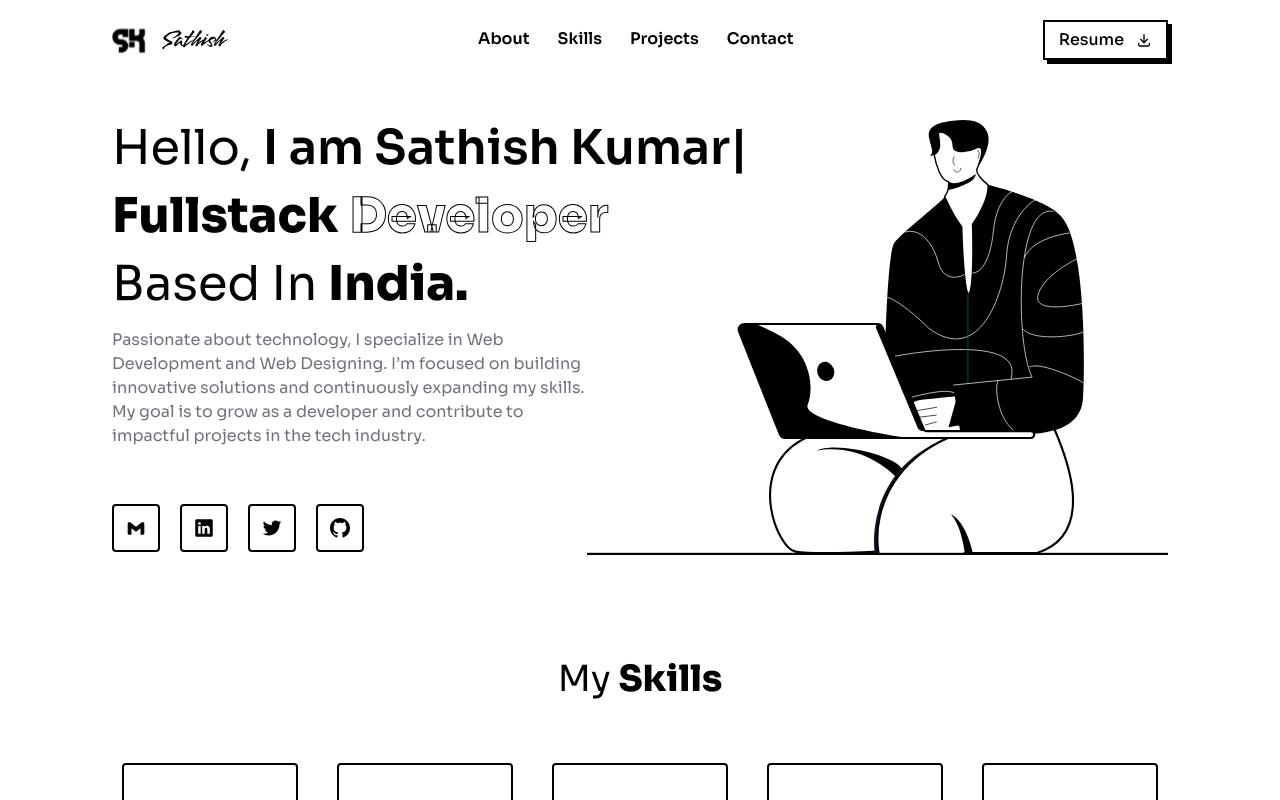
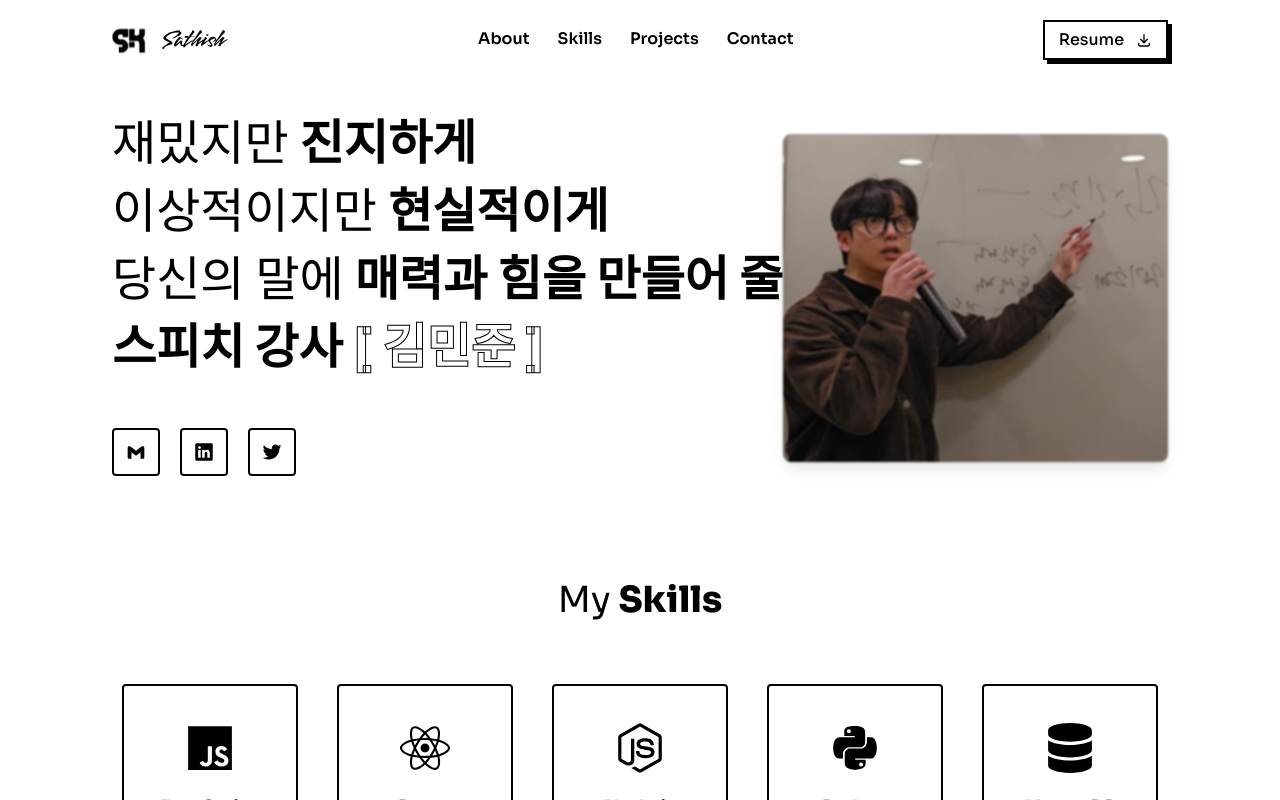
Before and after one commit to echo-speech/echo-speech.github.io, a React (Vite) app: page / in a window 1280 px wide. Shown: the top 800 px of the page. Built offline with nearby package versions, Linux system fonts and the light colour scheme.

Commit message:
Mod: home

```diff
--- a/src/pages/Home.jsx
+++ b/src/pages/Home.jsx
@@ -6,17 +6,25 @@ import { BsGithub } from "react-icons/bs";
 import { TypeAnimation } from "react-type-animation";
 
 export default function Home() {
+    const socialLinks = [
+        { Icon: BiLogoGmail, href: "mailto:firelikeboy@naver.com" },
+        {
+            Icon: IoLogoLinkedin,
+            href: "https://kmong.com/gig/431560",
+        },
+        { Icon: IoLogoTwitter, href: "https://open.kakao.com/o/sfTeJJng" },
+    ];
+
     return (
         <div className="mt-20" id="home">
-      <div className="flex justify-between py-10 items-center px-5 lg:px-28 lg:flex-row flex-col-reverse">
-
+            <div className="flex justify-around py-10 items-center px-5 lg:px-28 lg:flex-row flex-col-reverse">
                 <motion.div
-          className="lg:w-[45%]"
+                    // className="lg:w-[45%]"
+                    className="lg:w-auto"
                     initial={{ opacity: 0, x: -50 }}
                     animate={{ opacity: 1, x: 0 }}
                     transition={{ duration: 1, ease: "easeInOut" }}
                 >
-
                     <motion.div
                         className="text-2xl lg:text-5xl flex flex-col mt-8 lg:mt-0 gap-2 lg:gap-5 text-nowrap"
                         initial="hidden"
@@ -26,47 +34,95 @@ export default function Home() {
                             visible: {
                                 opacity: 1,
                                 y: 0,
-                transition: { staggerChildren: 0.2, ease: "easeInOut" },
+                                transition: {
+                                    staggerChildren: 0.2,
+                                    ease: "easeInOut",
+                                },
                             },
                         }}
                     >
-            <motion.h2 variants={{ hidden: { opacity: 0, y: 10 }, visible: { opacity: 1, y: 0 } }}>
-              Hello, <TypeAnimation
-                sequence={[
-                  'I am Sathish Kumar',
-                  1000,
-                  // 'I am a Web Developer',
-                  // 1000,
-                  // 'I am a UI/UX Designer',
-                  // 1000,
-                ]}
+                        <motion.h2
+                            variants={{
+                                hidden: { opacity: 0, y: 10 },
+                                visible: { opacity: 1, y: 0 },
+                            }}
+                        >
+                            재밌지만{" "}
+                            <TypeAnimation
+                                sequence={["진지하게", 1000]}
                                 speed={10}
-                style={{ fontWeight:600 }}
+                                style={{ fontWeight: 600 }}
                                 repeat={Infinity}
+                                cursor={false}
                             />
                         </motion.h2>
-            <motion.h2 variants={{ hidden: { opacity: 0, y: 10 }, visible: { opacity: 1, y: 0 } }}>
-              <span className="font-extrabold">Fullstack</span>{" "}
+                        <motion.h2
+                            variants={{
+                                hidden: { opacity: 0, y: 10 },
+                                visible: { opacity: 1, y: 0 },
+                            }}
+                        >
+                            이상적이지만{" "}
+                            <TypeAnimation
+                                sequence={["현실적이게", 1000]}
+                                speed={10}
+                                style={{ fontWeight: 600 }}
+                                repeat={Infinity}
+                                cursor={false}
+                            />
+                        </motion.h2>
+                        <motion.h2
+                            variants={{
+                                hidden: { opacity: 0, y: 10 },
+                                visible: { opacity: 1, y: 0 },
+                            }}
+                        >
+                            당신의 말에{" "}
+                            <TypeAnimation
+                                sequence={["매력과 힘을 만들어 줄", 1000]}
+                                speed={10}
+                                style={{ fontWeight: 600 }}
+                                repeat={Infinity}
+                                cursor={false}
+                            />
+                        </motion.h2>
+                        <motion.h2
+                            variants={{
+                                hidden: { opacity: 0, y: 10 },
+                                visible: { opacity: 1, y: 0 },
+                            }}
+                        >
+                            <span className="font-extrabold">스피치 강사</span>{" "}
                             <span
                                 className="text-white font-extrabold"
                                 style={{ WebkitTextStroke: "1px black" }}
                             >
-                Developer
+                                [ 김민준 ]
                             </span>
                         </motion.h2>
-            <motion.h2 variants={{ hidden: { opacity: 0, y: 10 }, visible: { opacity: 1, y: 0 } }}>
-              Based In <span className="font-extrabold">India.</span>
-            </motion.h2>
+                        {/* <motion.h2
+                            variants={{
+                                hidden: { opacity: 0, y: 10 },
+                                visible: { opacity: 1, y: 0 },
+                            }}
+                        >
+                            Based In{" "}
+                            <span className="font-extrabold">India.</span>
+                        </motion.h2> */}
                     </motion.div>
 
-          <motion.p
+                    {/* <motion.p
                         className="text-[#71717A] text-sm lg:text-base mt-5"
                         initial={{ opacity: 0, y: 10 }}
                         animate={{ opacity: 1, y: 0 }}
                         transition={{ delay: 0.5, duration: 1 }}
                     >
-            Passionate about technology, I specialize in Web Development and Web Designing. I’m focused on building innovative solutions and continuously expanding my skills. My goal is to grow as a developer and contribute to impactful projects in the tech industry.
-          </motion.p>
+                        Passionate about technology, I specialize in Web
+                        Development and Web Designing. I’m focused on building
+                        innovative solutions and continuously expanding my
+                        skills. My goal is to grow as a developer and contribute
+                        to impactful projects in the tech industry.
+                    </motion.p> */}
 
                     <motion.div
                         className="flex items-center gap-x-5 mt-10 lg:mt-14"
@@ -74,12 +130,17 @@ export default function Home() {
                         animate={{ opacity: 1, y: 0 }}
                         transition={{ delay: 0.8, duration: 1 }}
                     >
-            {[BiLogoGmail, IoLogoLinkedin, IoLogoTwitter, BsGithub].map((Icon, index) => (
+                        {socialLinks.map(({ Icon, href }, index) => (
                             <motion.a
                                 key={index}
-                href="#"
+                                href={href}
+                                target="_blank"
                                 className="bg-white p-2 lg:p-3 rounded border-2 border-black"
-                whileHover={{ scale: 1.1, backgroundColor: "#000", color: "#fff" }}
+                                whileHover={{
+                                    scale: 1.1,
+                                    backgroundColor: "#000",
+                                    color: "#fff",
+                                }}
                                 whileTap={{ scale: 0.9 }}
                             >
                                 <Icon className="w-4 h-4 lg:w-5 lg:h-5" />
@@ -89,12 +150,19 @@ export default function Home() {
                 </motion.div>
 
                 <motion.div
-          className="lg:w-[55%] w-full"
+                    // todo: resizing text and image together
+                    // className="lg:w-[50%] w-full"
+                    className="lg:w-auto w-full flex justify-center lg:justify-end"
                     initial={{ opacity: 0, x: 50 }}
                     animate={{ opacity: 1, x: 0 }}
                     transition={{ duration: 1, ease: "easeInOut" }}
                 >
-          <img className="h-full w-full" src="/assets/hero-vector.svg" alt="Hero Vector" />
+                    <img
+                        // className="h-full w-full"
+                        className="w-auto h-auto max-w-full rounded-lg shadow-lg blur-[1px]"
+                        src="/assets/minjun-kim-main.jpg"
+                        alt="Minjun Kim"
+                    />
                 </motion.div>
             </div>
         </div>
```
Lines whose indentation alone changed are shown as unchanged.
